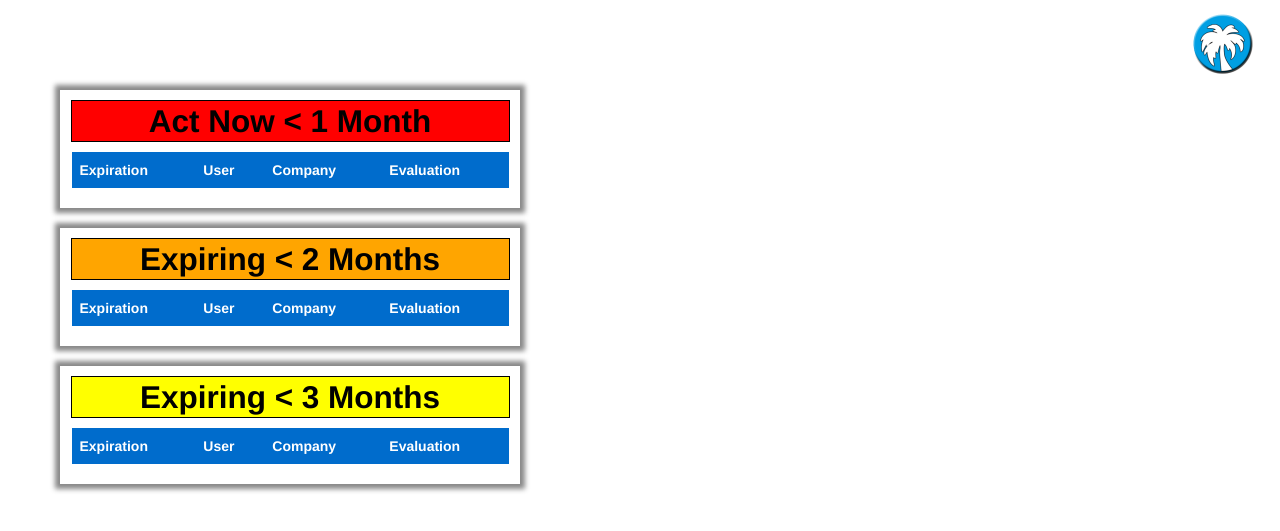
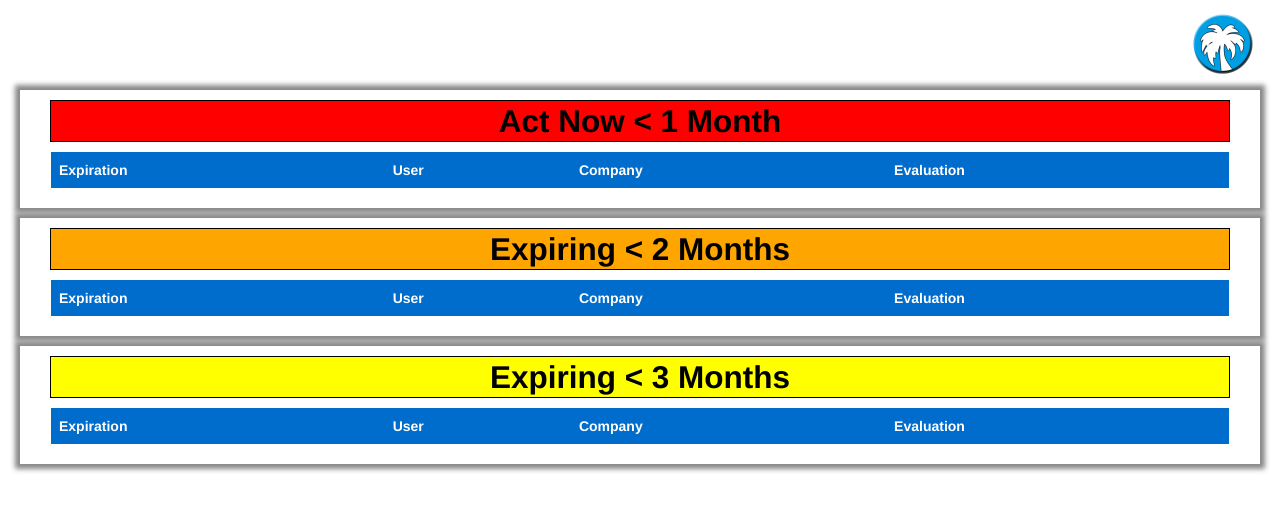
Before and after one commit to tpayne84/test_tracker, a Rails app: page /dashboard in a window 1280 px wide. Shown: the part 42-573 px from the top of the page. Run offline with Rails 7, Linux system fonts and the light colour scheme; data comes from the database, SQL or seed files in the repository; lists and menus that the app fills with data are empty; style sheets or scripts are compiled from the project's sources; some libraries are stand-ins or nearby versions.

Commit message:
100% width on dashboard items

```diff
--- a/app/views/dashboard/index.html.erb
+++ b/app/views/dashboard/index.html.erb
@@ -1,26 +1,22 @@
 <div class="row-fixed">
-	<div class="span6">
-
-		<div class="span6 dash-block">
+	<div class="dash-block">
 		<h2 class="dash-header high-alert">
 			Act Now &lt; 1 Month
 		</h2>
 	 	<%= render 'blocks/status_table_1_month' %>
 	</div>
 
-		<div class="span6 dash-block">
+	<div class="dash-block">
 		<h2 class="dash-header mid-alert">
 			Expiring &lt; 2 Months
 		</h2>
 	 	<%= render 'blocks/status_table_2_months' %>
 	</div>
 
-		<div class="span6 dash-block">
+	<div class="dash-block">
 		<h2 class="dash-header low-alert">
 			Expiring &lt; 3 Months
 		</h2>
 		  <%= render 'blocks/status_table_3_months' %>
 	</div>
-
 </div>
-</div>
```
Lines whose indentation alone changed are shown as unchanged.
